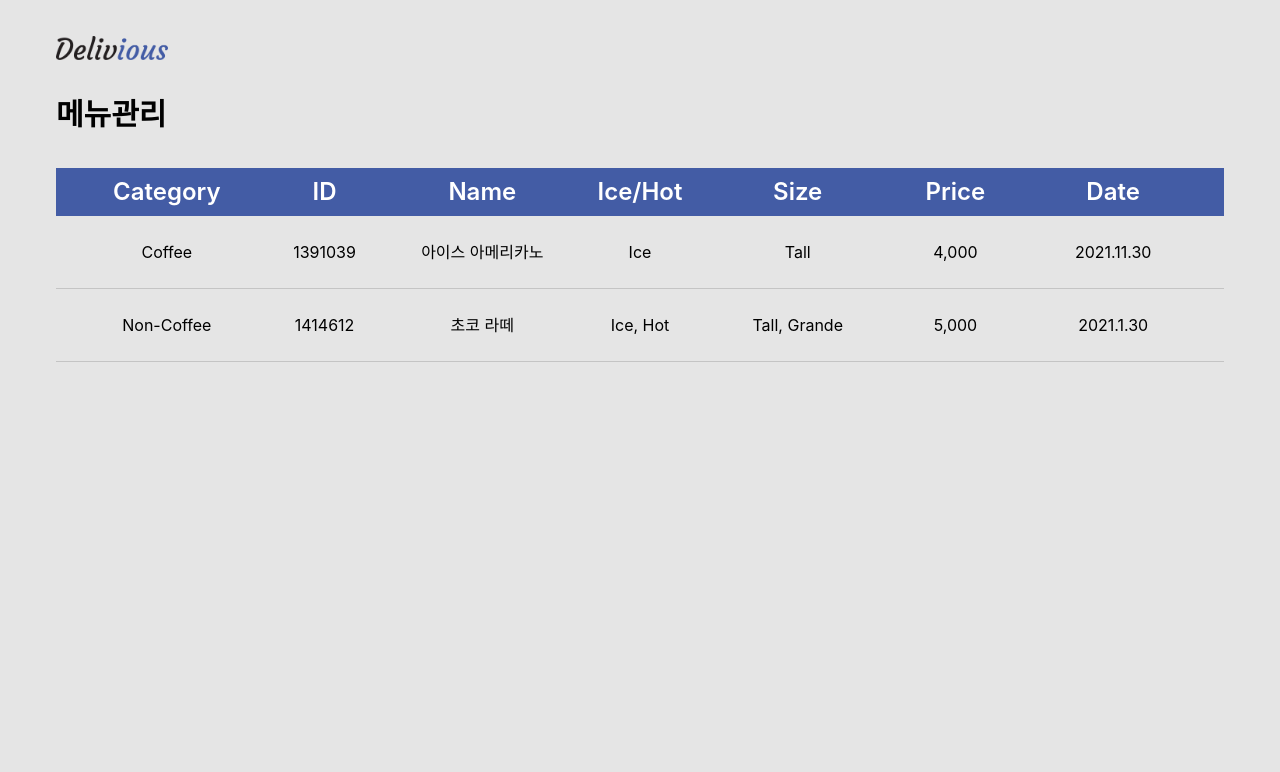
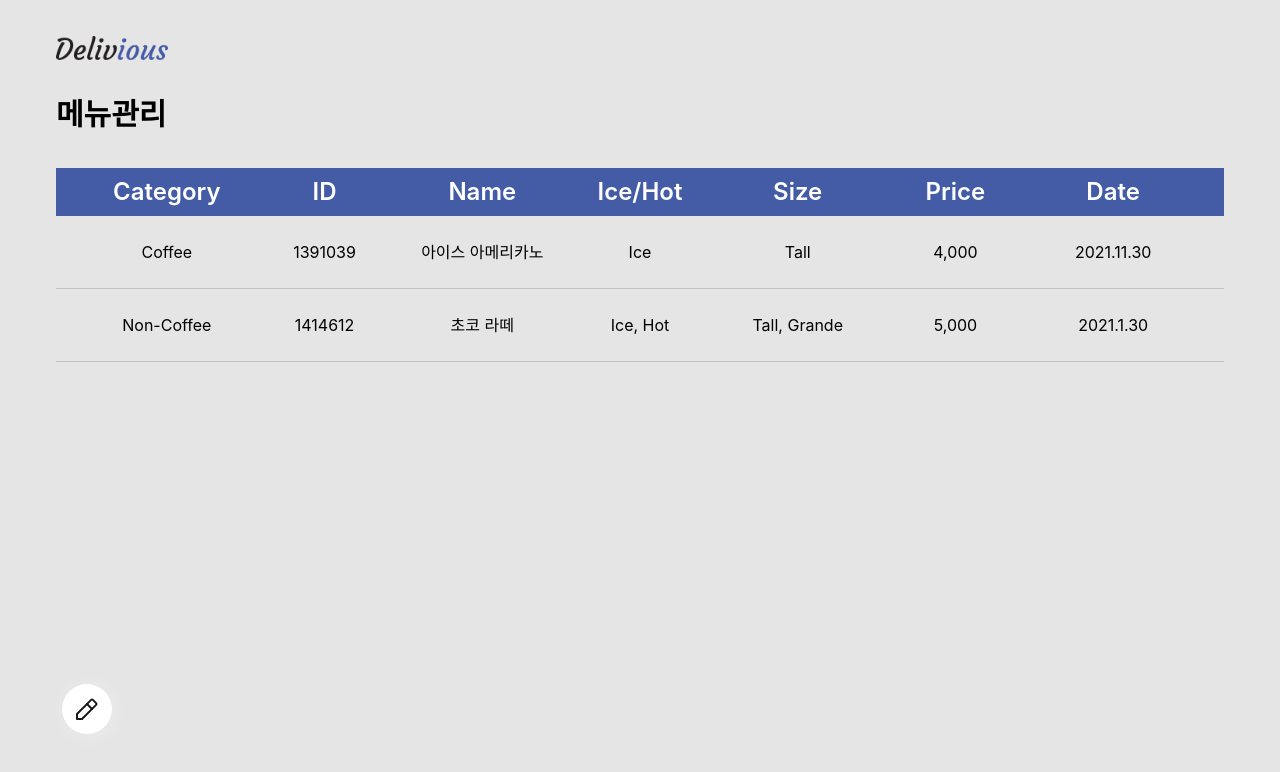
Before and after one commit to do-gather/delivious, a React (Create React App) app in the folder frontend/: page /admin/menu in a window 1280 px wide. Shown: the top 772 px of the page. Built offline with nearby package versions, Linux system fonts and the light colour scheme.

Commit message:
feat: add edit button on admin menu page

```diff
--- a/frontend/src/pages/AdminMenu.tsx
+++ b/frontend/src/pages/AdminMenu.tsx
@@ -1,6 +1,8 @@
 import React from "react";
 import AdminMenuItem from "../components/AdminMenuItem.tsx";
 import constants from "../utils/constants.ts";
+import EditButton from "../images/EditButton.tsx";
+import { Link } from 'react-router-dom';
 
 /**
  * '/admin/menu'로 연결되는 어드민 메뉴 페이지
@@ -32,6 +34,9 @@ export default function AdminMenu() {
                     <Divider />
                 </div>
             ))}
+            <Link className="fixed left-11 bottom-11" to='/admin/menu/edit'>
+                <EditButton />
+            </Link>
         </div>
     );
 }
```
